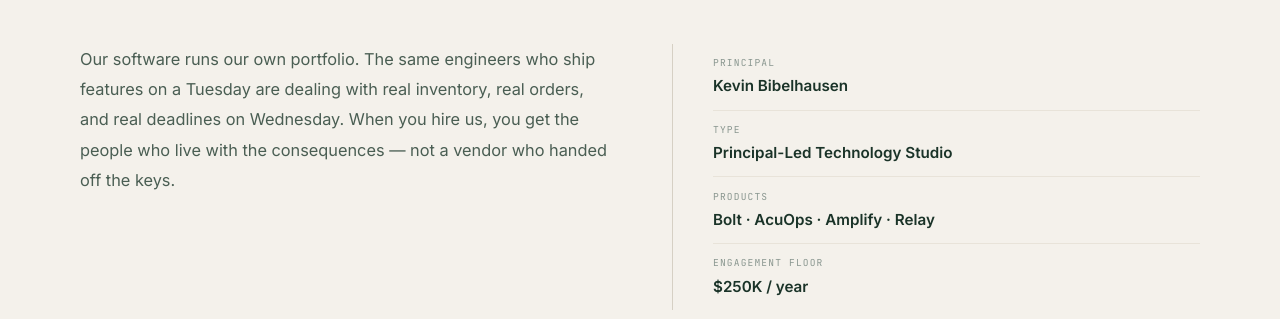
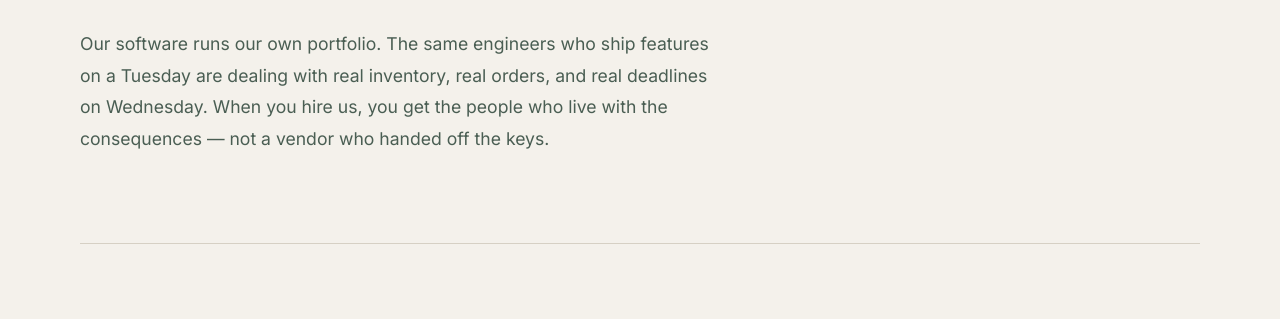
Before and after one commit to studio-b-ai/b-studio-website, a plain HTML site: page index.html in a window 1280 px wide. Shown: the part 481-800 px from the top of the page. Drawn offline with Linux system fonts and the light colour scheme; a script that the page names is missing.

Commit message:
copy(hero): kill consultant aside — no credential table, no engagement floor

```diff
--- a/index.html
+++ b/index.html
@@ -169,47 +169,13 @@ nav::after {
   color: var(--vermillion);
 }
 
-.hero-lower {
-  display: grid;
-  grid-template-columns: 1fr 1fr;
-  gap: 4rem;
-  margin-top: 3.5rem;
+.hero-body {
+  font-size: 1.1rem;
+  line-height: 1.8;
+  color: var(--text-secondary);
+  max-width: 640px;
+  margin-top: 2.5rem;
   animation: rise 0.9s cubic-bezier(0.16, 1, 0.3, 1) 0.35s both;
-}
-
-.hero-body {
-  font-size: 1.02rem;
-  line-height: 1.85;
-  color: var(--text-secondary);
-}
-
-.hero-aside {
-  display: flex;
-  flex-direction: column;
-  justify-content: space-between;
-  border-left: 1px solid var(--border);
-  padding-left: 2.5rem;
-}
-.hero-aside-item {
-  padding: 0.7rem 0;
-}
-.hero-aside-item:not(:last-child) {
-  border-bottom: 1px solid var(--border-light);
-}
-.hero-aside-item .ha-label {
-  font-family: 'JetBrains Mono', monospace;
-  font-size: 0.6rem;
-  font-weight: 300;
-  letter-spacing: 0.12em;
-  text-transform: uppercase;
-  color: var(--text-tertiary);
-  margin-bottom: 0.15rem;
-}
-.hero-aside-item .ha-value {
-  font-family: 'Inter', sans-serif;
-  font-size: 0.95rem;
-  font-weight: 600;
-  color: var(--forest);
 }
 
 /* ── Section utility ── */
@@ -720,8 +686,6 @@ footer .f-links a:hover { color: var(--forest); }
 
 /* ── Responsive ── */
 @media (max-width: 900px) {
-  .hero-lower { grid-template-columns: 1fr; gap: 2.5rem; }
-  .hero-aside { border-left: none; padding-left: 0; border-top: 1px solid var(--border); padding-top: 1.5rem; }
   .products-grid { grid-template-columns: 1fr; }
   .svc-item { grid-template-columns: 2rem 1fr; }
   .svc-item .svc-price { grid-column: 2; }
@@ -780,27 +744,7 @@ footer .f-links a:hover { color: var(--forest); }
 <!-- ── Hero ── -->
 <section class="hero">
   <h1>We don't sell software we wouldn't <em>run ourselves.</em></h1>
-  <div class="hero-lower">
-    <p class="hero-body">Our software runs our own portfolio. The same engineers who ship features on a Tuesday are dealing with real inventory, real orders, and real deadlines on Wednesday. When you hire us, you get the people who live with the consequences — not a vendor who handed off the keys.</p>
-    <aside class="hero-aside">
-      <div class="hero-aside-item">
-        <div class="ha-label">Principal</div>
-        <div class="ha-value">Kevin Bibelhausen</div>
-      </div>
-      <div class="hero-aside-item">
-        <div class="ha-label">Type</div>
-        <div class="ha-value">Principal-Led Technology Studio</div>
-      </div>
-      <div class="hero-aside-item">
-        <div class="ha-label">Products</div>
-        <div class="ha-value">Bolt &middot; AcuOps &middot; Amplify &middot; Relay</div>
-      </div>
-      <div class="hero-aside-item">
-        <div class="ha-label">Engagement floor</div>
-        <div class="ha-value">$250K / year</div>
-      </div>
-    </aside>
-  </div>
+  <p class="hero-body">Our software runs our own portfolio. The same engineers who ship features on a Tuesday are dealing with real inventory, real orders, and real deadlines on Wednesday. When you hire us, you get the people who live with the consequences — not a vendor who handed off the keys.</p>
 </section>
 
 <div class="section-rule"><hr></div>
```
